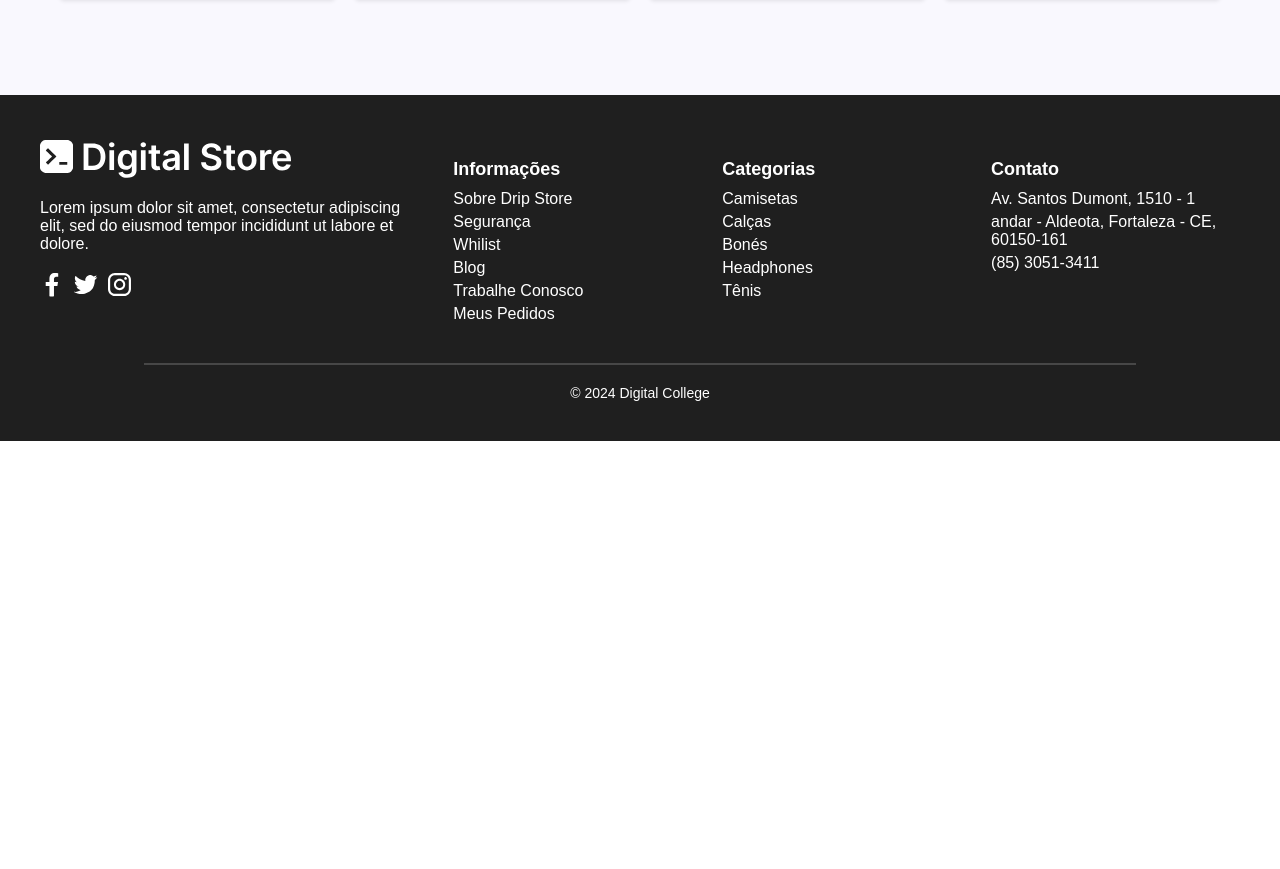
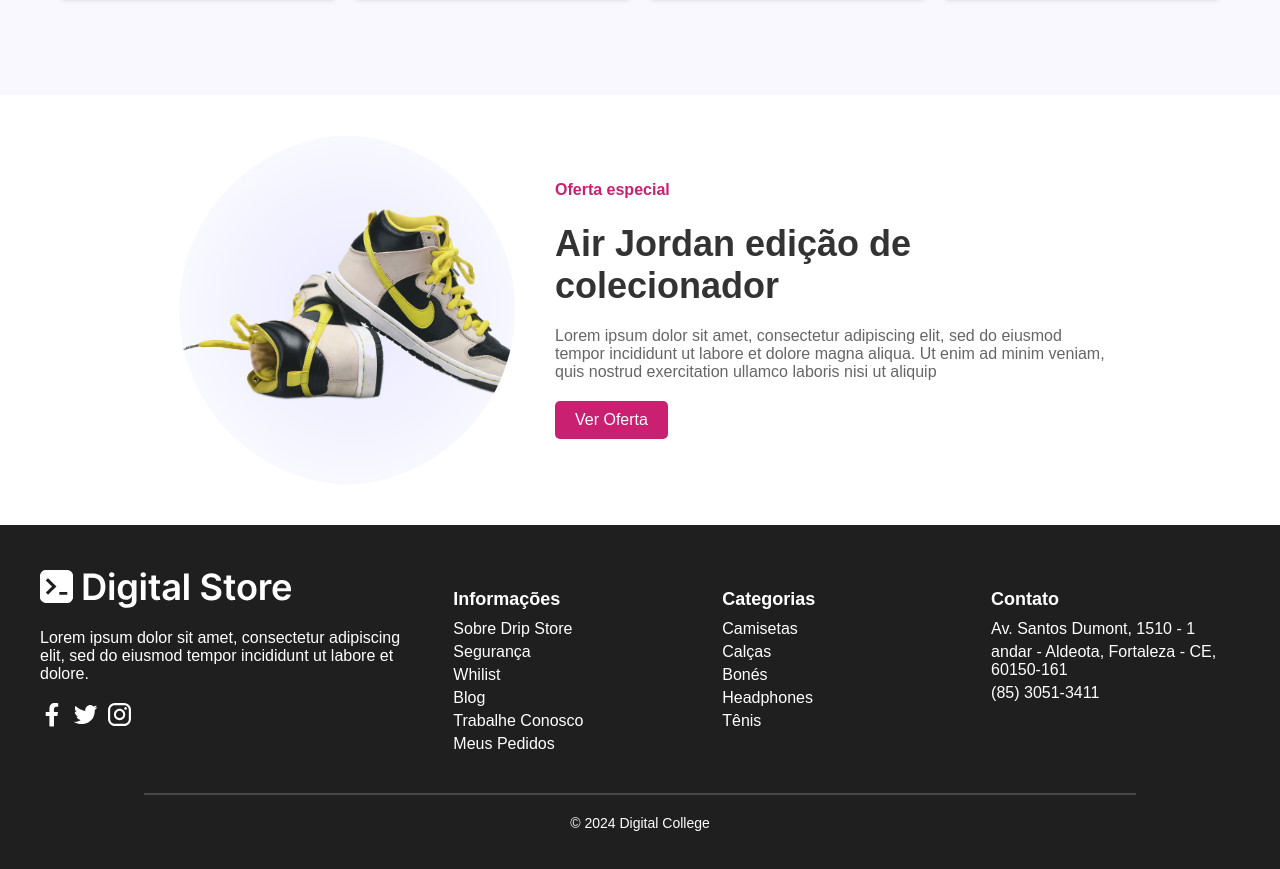
Before and after one commit to wanderson456/front, a React (Vite) app: page / in a window 1280 px wide. Shown: the part 2327-3196 px from the top of the page. Before the commit the page ends 2768 px from the top, so only its background shows below. Built offline with nearby package versions, Linux system fonts and the light colour scheme.

Commit message:
adicionado componente air

```diff
--- /dev/null
+++ b/src/components/Air.jsx
@@ -0,0 +1,120 @@
+import React from 'react';
+import styled from 'styled-components';
+import ImageSrc from '../assets/especial.svg';
+
+const Container = styled.div`
+  display: flex;
+  align-items: center;
+  justify-content: center;
+  padding: 40px;
+  background-color: #fff;
+
+  @media (max-width: 768px) {
+    flex-direction: column;
+    padding: 20px;
+  }
+`;
+
+const ImageWrapper = styled.div`
+  position: relative;
+  width: 350px;
+  height: 350px;
+  display: flex;
+  align-items: center;
+  justify-content: center;
+  overflow: hidden;
+  border-radius: 50%;
+
+  @media (max-width: 768px) {
+    width: 150px;
+    height: 150px;
+    margin-bottom: 20px;
+  }
+`;
+
+const Image = styled.img`
+  width: 100%;
+  height: 100%;
+  object-fit: contain;
+  border-radius: 50%;
+  background: radial-gradient(circle at center, #e8e8ff, #fff);
+  margin-left: 8%;
+`;
+
+const TextContent = styled.div`
+  width: 50%;
+  text-align: left;
+  padding-left: 40px;
+
+
+  @media (max-width: 768px) {
+    width: 100%;
+    padding-left: 0;
+    text-align: center;
+  }
+`;
+
+const SpecialOffer = styled.div`
+  color: #C92071;
+  font-weight: bold;
+  margin-bottom: 10px;
+`;
+
+const Title = styled.h1`
+  font-size: 36px;
+  color: #333;
+  margin-bottom: 20px;
+
+  @media (max-width: 768px) {
+    font-size: 28px;
+  }
+`;
+
+const Description = styled.p`
+  font-size: 16px;
+  color: #666;
+  margin-bottom: 20px;
+
+  @media (max-width: 768px) {
+    font-size: 14px;
+  }
+`;
+
+const Button = styled.button`
+  background-color: #C92071;
+  color: #fff;
+  padding: 10px 20px;
+  border: none;
+  border-radius: 5px;
+  cursor: pointer;
+  font-size: 16px;
+
+  &:hover {
+    background-color: #a3185e;
+  }
+
+  @media (max-width: 768px) {
+    font-size: 14px;
+    padding: 8px 16px;
+  }
+`;
+
+const Air = () => {
+  return (
+    <Container>
+      <ImageWrapper>
+        <Image src={ImageSrc} alt="Special Offer" />
+      </ImageWrapper>
+      <TextContent>
+        <SpecialOffer>Oferta especial</SpecialOffer>
+        <Title>Air Jordan edição de colecionador</Title>
+        <Description>
+          Lorem ipsum dolor sit amet, consectetur adipiscing elit, sed do eiusmod tempor incididunt ut labore et dolore magna aliqua. Ut enim ad minim veniam, quis nostrud exercitation ullamco laboris nisi ut aliquip
+        </Description>
+        <Button>Ver Oferta</Button>
+      </TextContent>
+    </Container>
+  );
+};
+
+export default Air;
--- a/src/pages/HomePage.jsx
+++ b/src/pages/HomePage.jsx
@@ -8,6 +8,7 @@ import Colection from '../components/Colection';
 import { ProductContext } from '../context/ProductContext';
 import orna from '../assets/Ornament.svg';
 import { NavLink } from 'react-router-dom';
+import Air from '../components/Air';
 
 const theme = {
   primary: 'red',
@@ -224,6 +225,7 @@ const HomePage = () => {
             <ProductViewPage />
           </ProductsContainer>
         </ProductViewPageContainer>
+        <Air/>
       </ThemeProvider>
     </Fundo>
   );
```
Also changed, not shown: src/assets/especial.svg (added).
